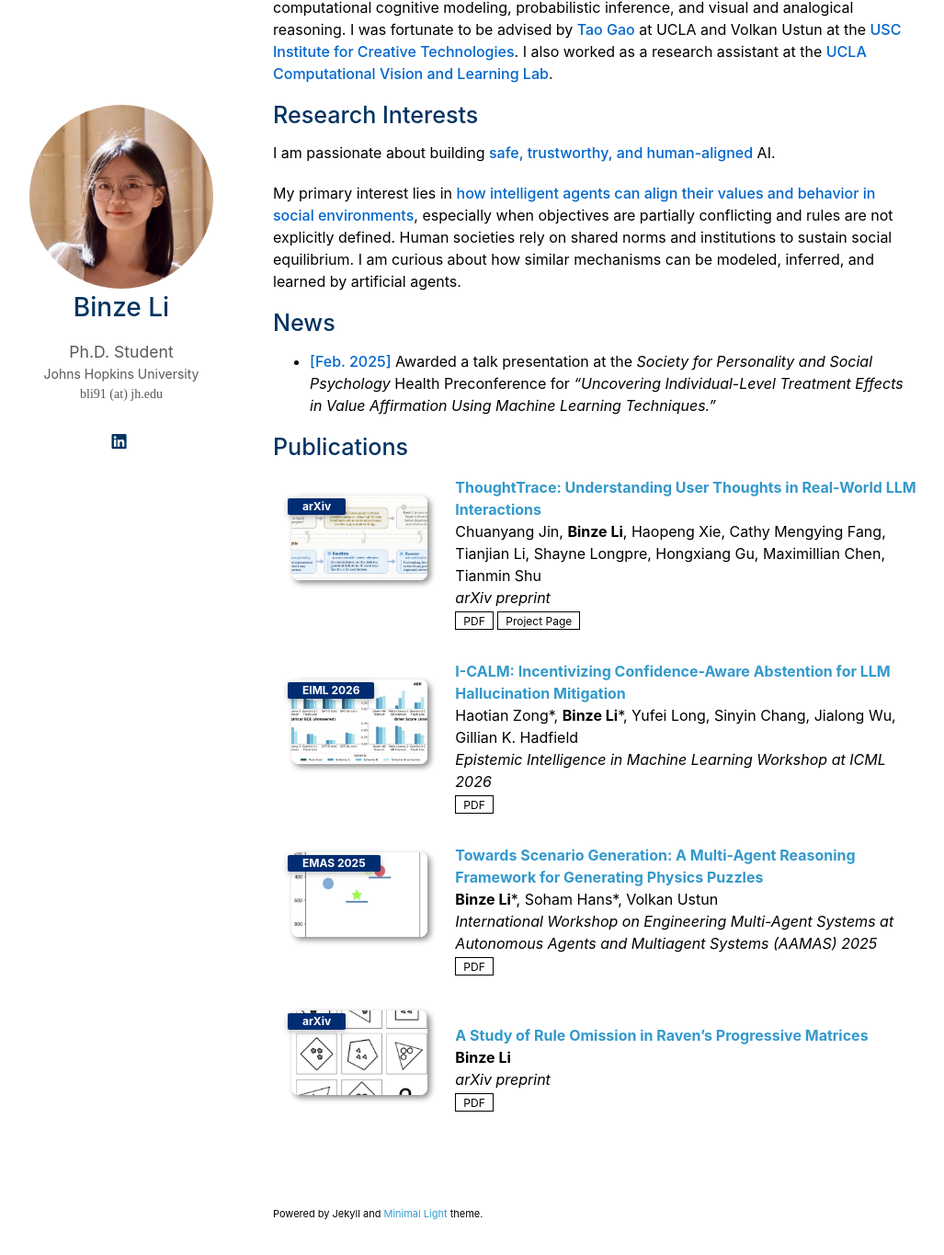
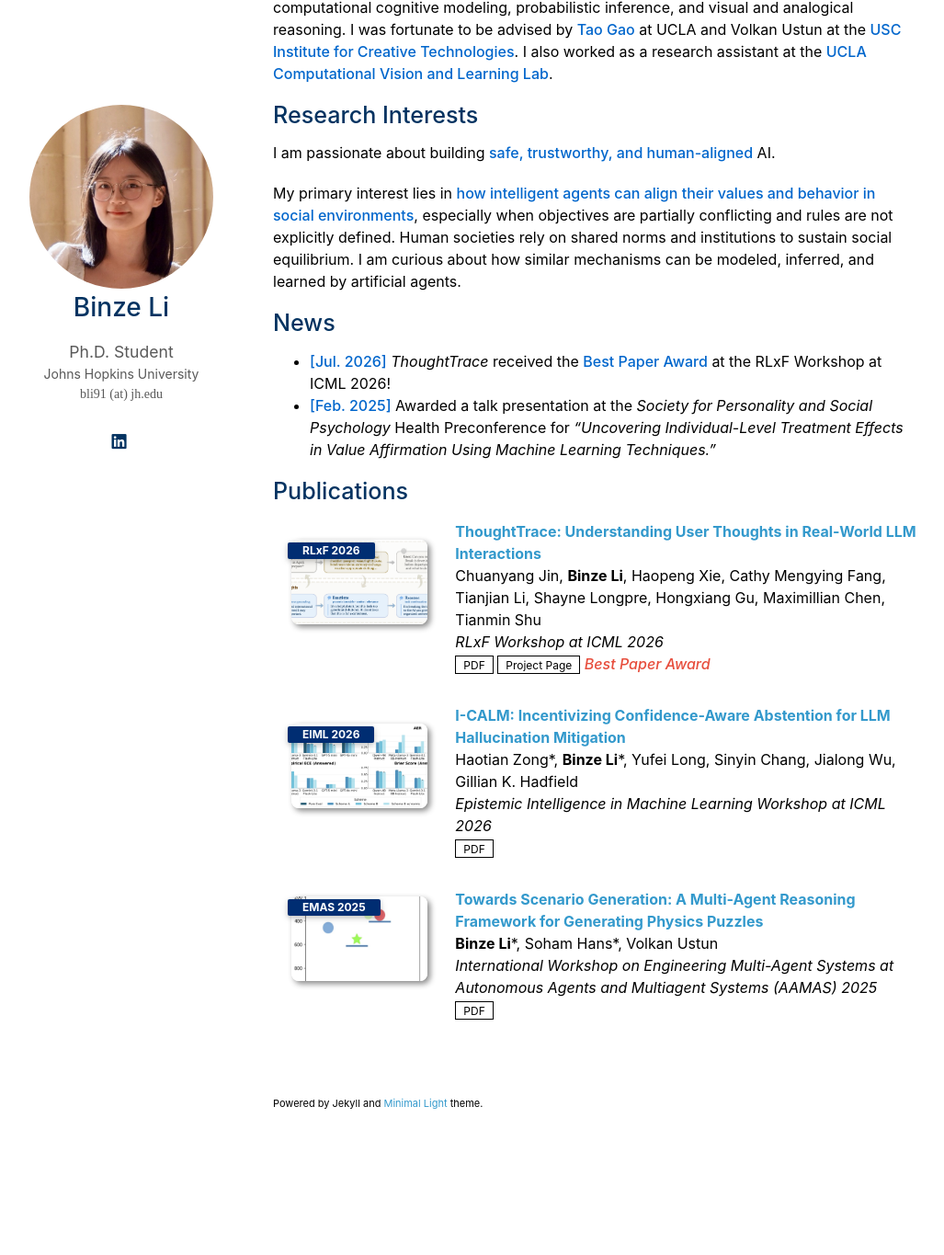
Before and after one commit to binzeli/binzeli.github.io, a Jekyll site: the page built from index.md, in a window 1280 px wide and 1400 px high, scrolled down 311 px. Shown: the top 1365 px of the window at 92% size, without its empty margins (148-1175 px from the left). Built offline with Jekyll 4.4.1, drawn with Linux system fonts in a browser that asks for light colours; a style sheet for code colours, icons or effects is not loaded; our own code applies the rules of GitHub Pages for plain Markdown files; after the commit the page ends 1591 px from its top, so only the background shows below that.

Commit message:
Remove Raven rule omission paper; add ThoughtTrace Best Paper Award at RLxF@ICML 2026
Co-Authored-By: Claude Opus 5.5 <noreply@anthropic.com>

```diff
--- a/_data/publications.yml
+++ b/_data/publications.yml
@@ -2,11 +2,12 @@ main:
 
   - title: "ThoughtTrace: Understanding User Thoughts in Real-World LLM Interactions"
     authors: "Chuanyang Jin, <strong>Binze Li</strong>, Haopeng Xie, Cathy Mengying Fang, Tianjian Li, Shayne Longpre, Hongxiang Gu, Maximillian Chen, Tianmin Shu"
-    conference: "arXiv preprint"
-    conference_short: "arXiv"
+    conference: "RLxF Workshop at ICML 2026"
+    conference_short: "RLxF 2026"
     pdf: "https://arxiv.org/pdf/2605.20087"
     page: "https://thoughttrace-project.github.io/"
     image: /assets/img/thought_trace.png
+    notes: "Best Paper Award"
 
   - title: "I-CALM: Incentivizing Confidence-Aware Abstention for LLM Hallucination Mitigation"
     authors: "Haotian Zong*, <strong>Binze Li</strong>*, Yufei Long, Sinyin Chang, Jialong Wu, Gillian K. Hadfield"
@@ -21,10 +22,3 @@ main:
     conference: "International Workshop on Engineering Multi-Agent Systems at Autonomous Agents and Multiagent Systems (AAMAS) 2025"
     pdf: "https://link.springer.com/chapter/10.1007/978-3-032-18011-7_1"
     image : /assets/img//EMAS2025.png
-
-  - title: "A Study of Rule Omission in Raven’s Progressive Matrices"
-    authors: "<strong>Binze Li</strong>"
-    conference: "arXiv preprint"
-    conference_short: "arXiv"
-    pdf: "https://arxiv.org/pdf/2510.03127"
-    image : /assets/img/raven2025.png
--- a/index.md
+++ b/index.md
@@ -17,6 +17,7 @@ My primary interest lies in **how intelligent agents can align their values and
 
 ## News
 
+- **[Jul. 2026]** *ThoughtTrace* received the **Best Paper Award** at the RLxF Workshop at ICML 2026!
 - **[Feb. 2025]** Awarded a talk presentation at the *Society for Personality and Social Psychology* Health Preconference for *“Uncovering Individual-Level Treatment Effects in Value Affirmation Using Machine Learning Techniques.”*
 
 
```
